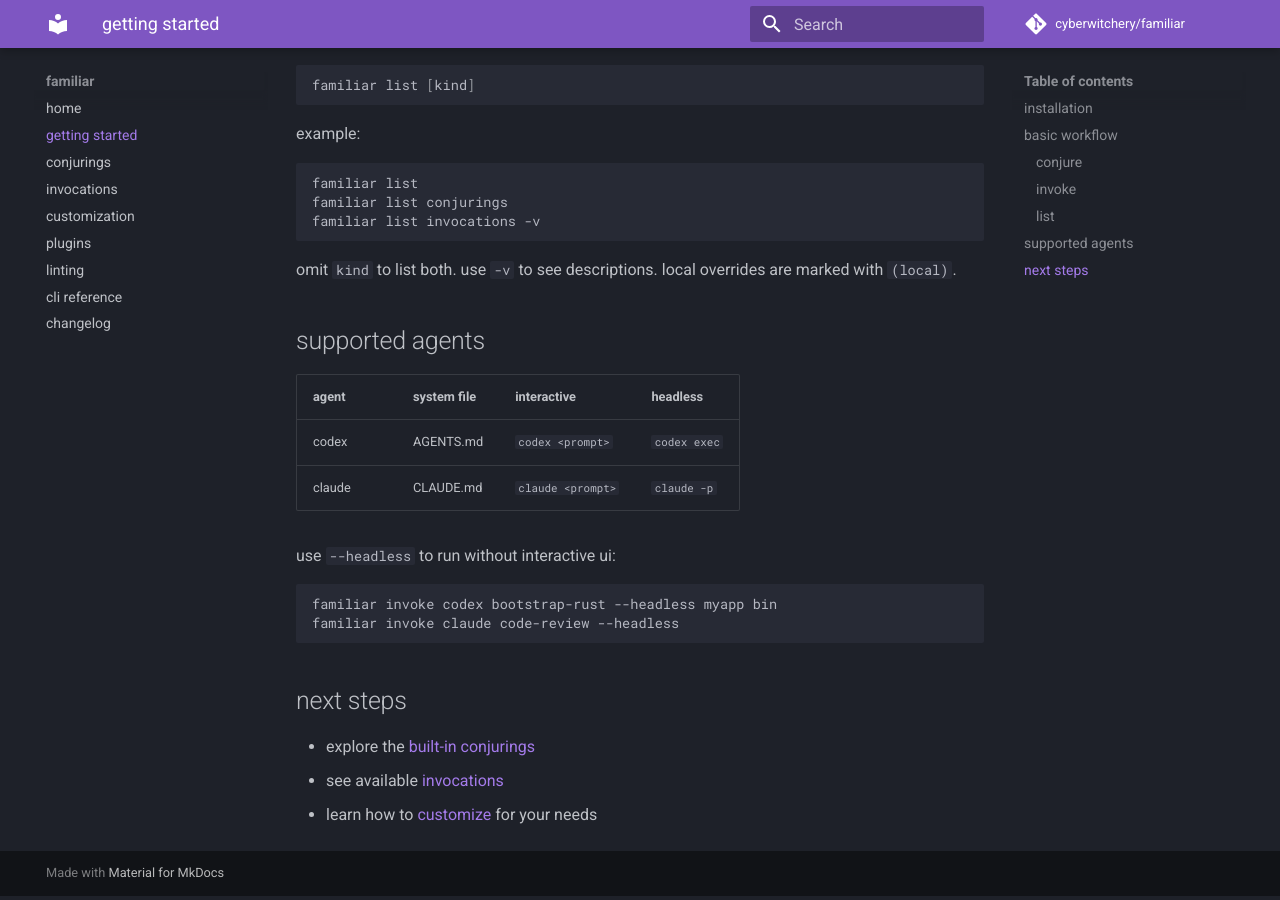
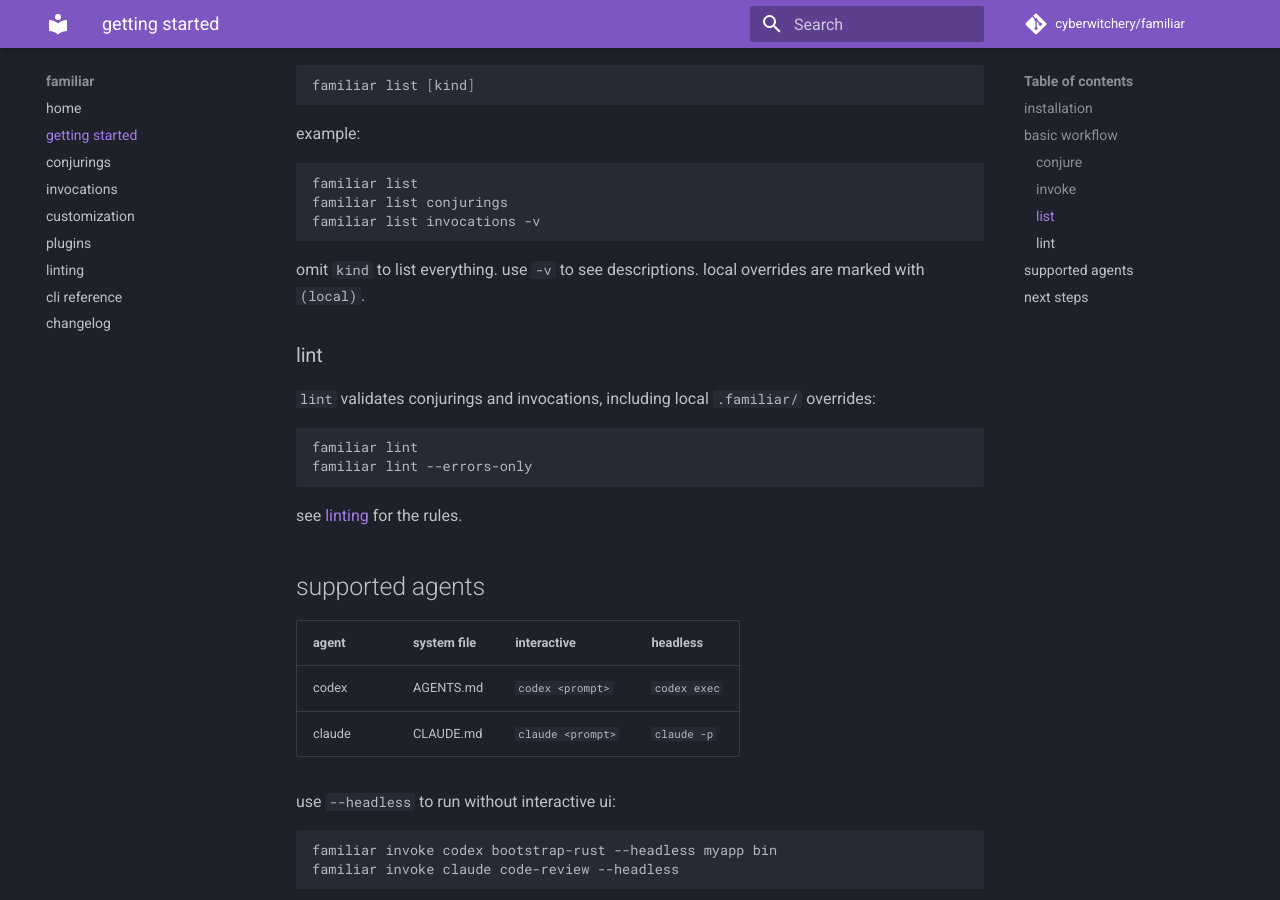
Before and after one commit to cyberwitchery/familiar, an MkDocs documentation site: the page built from docs/getting-started.md, in a window 1280 px wide and 900 px high, scrolled down 1298 px. Built offline with MkDocs 1.6.1 and Material for MkDocs 9.7.7, drawn with Linux system fonts in a browser that asks for light colours; comment, search, counter and statistics services are not loaded; some of the changed text lies outside the part shown.

Commit message:
prose pass: sync readme and docs to the lint subcommand and plugin agents

````diff
--- a/docs/getting-started.md
+++ b/docs/getting-started.md
@@ -8,7 +8,7 @@
 
 ## basic workflow
 
-familiar has three main commands: `conjure`, `invoke`, and `list`.
+familiar has four commands: `conjure`, `invoke`, `list`, and `lint`.
 
 ### conjure
 
@@ -72,7 +72,18 @@
 familiar list invocations -v
 ```
 
-omit `kind` to list both. use `-v` to see descriptions. local overrides are marked with `(local)`.
+omit `kind` to list everything. use `-v` to see descriptions. local overrides are marked with `(local)`.
+
+### lint
+
+`lint` validates conjurings and invocations, including local `.familiar/` overrides:
+
+```bash
+familiar lint
+familiar lint --errors-only
+```
+
+see [linting](linting.md) for the rules.
 
 ## supported agents
 
````
Also changed, not shown: docs/cli.md (+2 -2 lines), docs/linting.md (+1 -1 lines), readme.md (+12 -3 lines), 1 other file.
